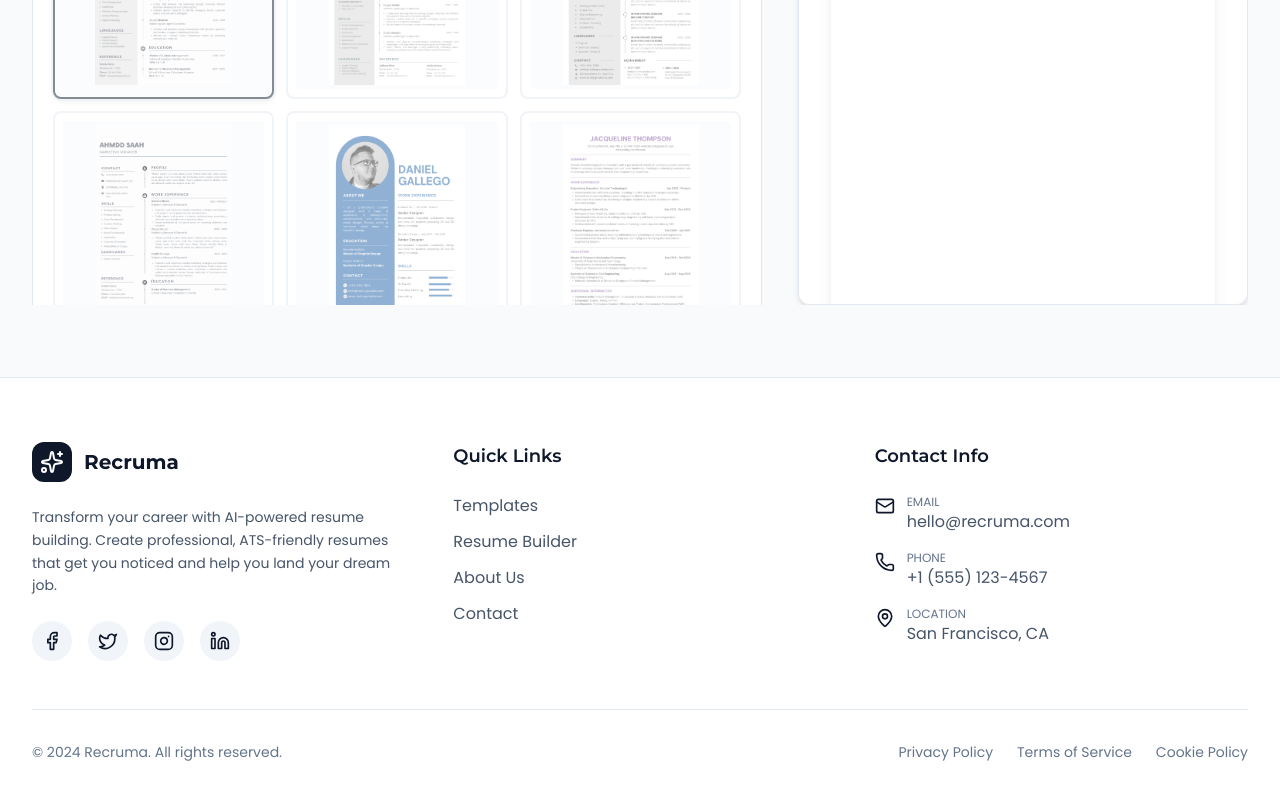
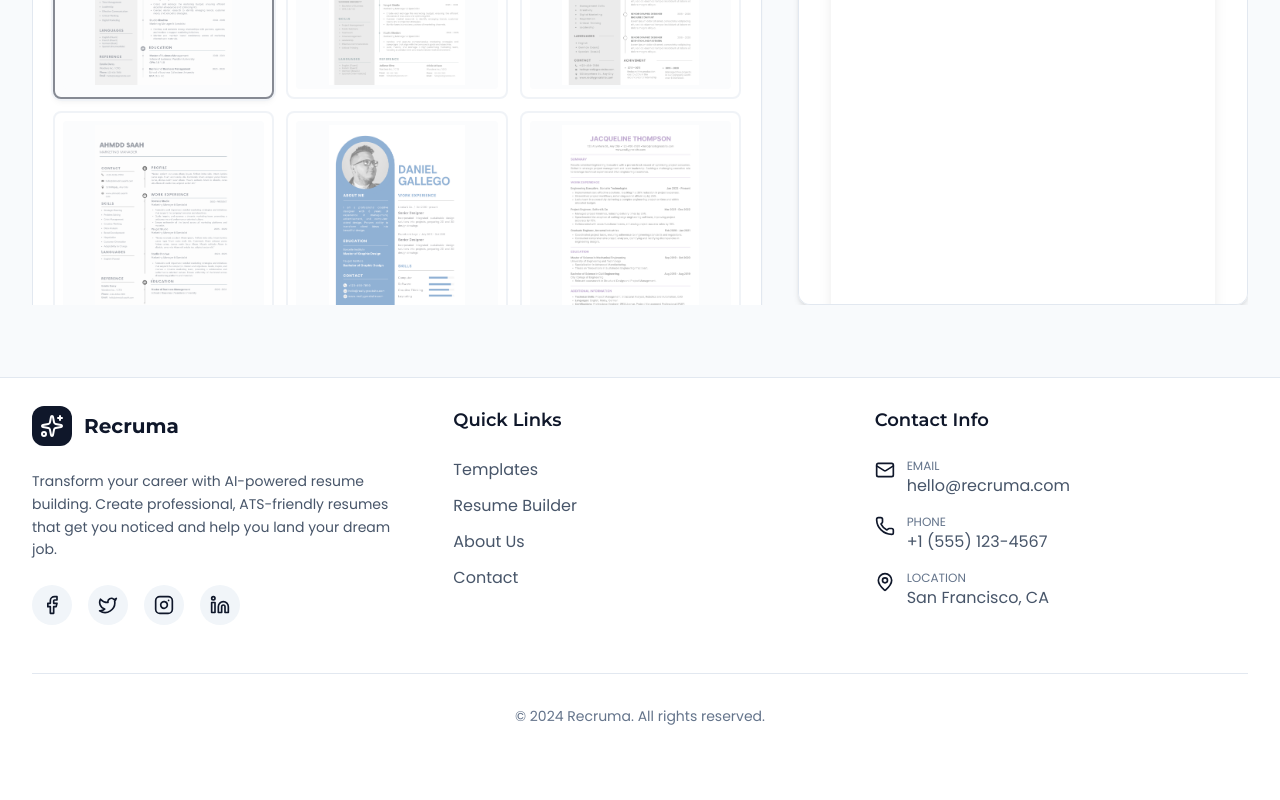
Before and after one commit to KhawajaIdrees/Recruma, a Next.js app: page /make in a window 1280 px wide. Shown: the part 496-1296 px from the top of the page. After the commit the page ends 1250 px from the top, so only its background shows below. Built offline with nearby package versions, Linux system fonts and the light colour scheme.

Commit message:
changed the floating buttons, sections to stable, reduced footer size

```diff
--- a/src/app/page.tsx
+++ b/src/app/page.tsx
@@ -119,7 +119,7 @@ export default function Home() {
 
             <div className="grid grid-cols-1 md:grid-cols-3 gap-6 sm:gap-8">
               <div className="text-center p-6 sm:p-8 rounded-2xl bg-slate-100 hover:bg-slate-200 transition-all duration-300 hover:scale-105 animate-fade-in-up stagger-1 hover-lift">
-                <div className="w-12 h-12 sm:w-16 sm:h-16 bg-slate-900 rounded-2xl flex items-center justify-center mx-auto mb-4 sm:mb-6 animate-float">
+                <div className="w-12 h-12 sm:w-16 sm:h-16 bg-slate-900 rounded-2xl flex items-center justify-center mx-auto mb-4 sm:mb-6">
                   <Star className="w-6 h-6 sm:w-8 sm:h-8 text-white animate-pulse" />
                 </div>
                 <h3 className="text-lg sm:text-xl font-semibold text-gray-900 mb-3 sm:mb-4 font-montserrat">AI-Powered Optimization</h3>
@@ -129,7 +129,7 @@ export default function Home() {
               </div>
 
               <div className="text-center p-6 sm:p-8 rounded-2xl bg-slate-100 hover:bg-slate-200 transition-all duration-300 hover:scale-105 animate-fade-in-up stagger-2 hover-lift">
-                <div className="w-12 h-12 sm:w-16 sm:h-16 bg-slate-900 rounded-2xl flex items-center justify-center mx-auto mb-4 sm:mb-6 animate-float" style={{ animationDelay: '0.5s' }}>
+                <div className="w-12 h-12 sm:w-16 sm:h-16 bg-slate-900 rounded-2xl flex items-center justify-center mx-auto mb-4 sm:mb-6 ">
                   <Download className="w-6 h-6 sm:w-8 sm:h-8 text-white animate-pulse" />
                 </div>
                 <h3 className="text-lg sm:text-xl font-semibold text-gray-900 mb-3 sm:mb-4 font-montserrat">Instant Download</h3>
@@ -139,7 +139,7 @@ export default function Home() {
               </div>
 
               <div className="text-center p-6 sm:p-8 rounded-2xl bg-slate-100 hover:bg-slate-200 transition-all duration-300 hover:scale-105 animate-fade-in-up stagger-3 hover-lift">
-                <div className="w-12 h-12 sm:w-16 sm:h-16 bg-slate-900 rounded-2xl flex items-center justify-center mx-auto mb-4 sm:mb-6 animate-float" style={{ animationDelay: '1s' }}>
+                <div className="w-12 h-12 sm:w-16 sm:h-16 bg-slate-900 rounded-2xl flex items-center justify-center mx-auto mb-4 sm:mb-6">
                   <Eye className="w-6 h-6 sm:w-8 sm:h-8 text-white animate-pulse" />
                 </div>
                 <h3 className="text-lg sm:text-xl font-semibold text-gray-900 mb-3 sm:mb-4 font-montserrat">ATS-Friendly</h3>
--- a/src/components/Footer.tsx
+++ b/src/components/Footer.tsx
@@ -6,7 +6,7 @@ import { Sparkles, Mail, Phone, MapPin, Facebook, Twitter, Instagram, Linkedin }
 export default function Footer() {
   return (
     <footer className="bg-white text-slate-900 border-t border-slate-200">
-      <div className="max-w-7xl mx-auto px-4 sm:px-6 lg:px-8 py-16">
+      <div className="max-w-7xl mx-auto px-4 sm:px-6 lg:px-8 py-7">
         <div className="grid grid-cols-1 md:grid-cols-3 gap-12 mb-12">
           {/* Company Info */}
           <div className="space-y-6">
@@ -97,23 +97,13 @@ export default function Footer() {
 
         {/* Bottom Bar */}
        <div className="border-t border-slate-200 pt-8">
-          <div className="flex flex-col md:flex-row justify-between items-center space-y-4 md:space-y-0">
+  <div className="flex justify-center items-center">
     <div className="text-slate-500 text-sm font-poppins">
       © 2024 Recruma. All rights reserved.
     </div>
-            <div className="flex space-x-6 text-sm flex-wrap justify-center md:justify-end gap-y-2">
-              <Link href="/privacy" className="text-slate-500 hover:text-slate-900 transition-all duration-200 font-poppins hover:underline">
-                Privacy Policy
-              </Link>
-              <Link href="/terms" className="text-slate-500 hover:text-slate-900 transition-all duration-200 font-poppins hover:underline">
-                Terms of Service
-              </Link>
-              <Link href="/cookies" className="text-slate-500 hover:text-slate-900 transition-all duration-200 font-poppins hover:underline">
-                Cookie Policy
-              </Link>
   </div>
 </div>
-        </div>
+
       </div>
     </footer>
   );
--- a/src/components/HeroSection.tsx
+++ b/src/components/HeroSection.tsx
@@ -30,12 +30,12 @@ const HeroSection = () => {
             </div>
 
             <div className="flex flex-col sm:flex-row gap-4 animate-fade-in-up">
-              <button className="group bg-slate-900 text-white px-6 sm:px-8 py-3 sm:py-4 rounded-xl text-base sm:text-lg font-semibold hover:bg-slate-800 transition-all duration-200 shadow-lg hover:shadow-xl flex items-center justify-center space-x-2 hover:scale-105 font-montserrat animate-float">
+              <button className="group bg-slate-900 text-white px-6 sm:px-8 py-3 sm:py-4 rounded-xl text-base sm:text-lg font-semibold hover:bg-slate-800 transition-all duration-200 shadow-lg hover:shadow-xl flex items-center justify-center space-x-2 hover:scale-105 font-montserrat ">
                 <span>Start Building</span>
                 <ArrowRight className="w-4 h-4 sm:w-5 sm:h-5 group-hover:translate-x-1 transition-transform" />
               </button>
 
-              <button className="bg-white text-slate-900 px-6 sm:px-8 py-3 sm:py-4 rounded-xl text-base sm:text-lg font-semibold border-2 border-slate-900 hover:bg-slate-50 transition-all duration-200 flex items-center justify-center space-x-2 hover:scale-105 font-montserrat animate-float">
+              <button className="bg-white text-slate-900 px-6 sm:px-8 py-3 sm:py-4 rounded-xl text-base sm:text-lg font-semibold border-2 border-slate-900 hover:bg-slate-50 transition-all duration-200 flex items-center justify-center space-x-2 hover:scale-105 font-montserrat ">
                 <Zap className="w-4 h-4 sm:w-5 sm:h-5 text-slate-900" />
                 <span>View Templates</span>
               </button>
@@ -65,7 +65,7 @@ const HeroSection = () => {
             <div className="relative bg-white/80 backdrop-blur-sm rounded-3xl p-8 shadow-2xl border border-slate-300/20">
               <div className="space-y-6">
                 {/* Floating Card 1 */}
-                <div className="bg-slate-900 rounded-xl p-4 shadow-lg animate-float">
+                <div className="bg-slate-900 rounded-xl p-4 shadow-lg ">
                   <div className="flex items-center space-x-3">
                     <FileText className="w-6 h-6 text-white" />
                     <div>
@@ -76,7 +76,7 @@ const HeroSection = () => {
                 </div>
 
                 {/* Floating Card 2 */}
-                <div className="bg-slate-800 rounded-xl p-4 shadow-lg animate-float" style={{ animationDelay: '0.5s' }}>
+                <div className="bg-slate-800 rounded-xl p-4 shadow-lg ">
                   <div className="flex items-center space-x-3">
                     <Download className="w-6 h-6 text-white" />
                     <div>
@@ -87,7 +87,7 @@ const HeroSection = () => {
                 </div>
 
                 {/* Floating Card 3 */}
-                <div className="bg-slate-700 rounded-xl p-4 shadow-lg animate-float" style={{ animationDelay: '1s' }}>
+                <div className="bg-slate-700 rounded-xl p-4 shadow-lg ">
                   <div className="flex items-center space-x-3">
                     <TrendingUp className="w-6 h-6 text-white" />
                     <div>
--- a/src/components/ResumePreview.tsx
+++ b/src/components/ResumePreview.tsx
@@ -183,7 +183,6 @@ export default function ResumePreview({
     </div>
   );
 
-  // Template renderer for all 12 templates
   const RenderTemplate = () => {
     switch (templateData.id) {
       case 1: // Creative Professional
```
Lines whose indentation alone changed are shown as unchanged.
